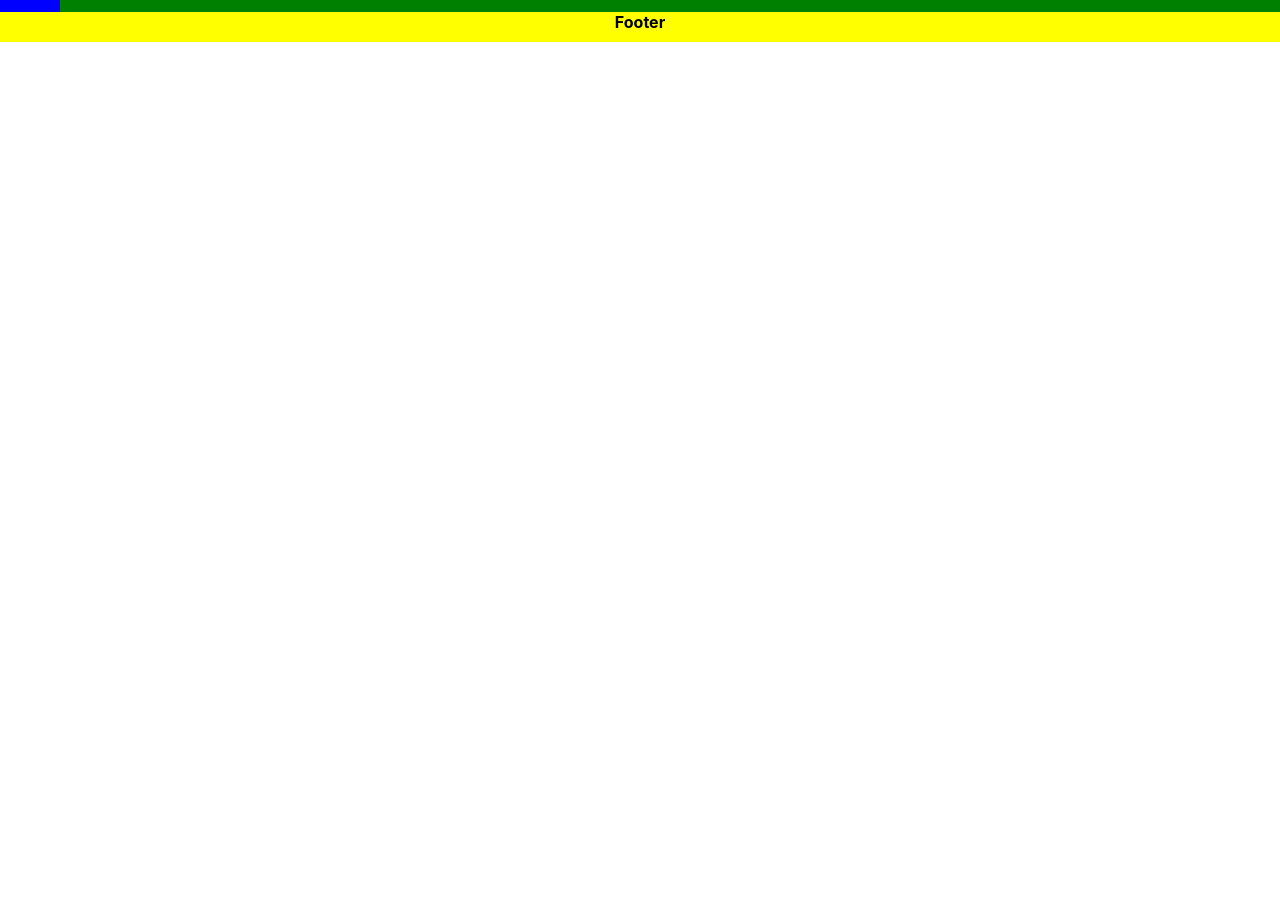
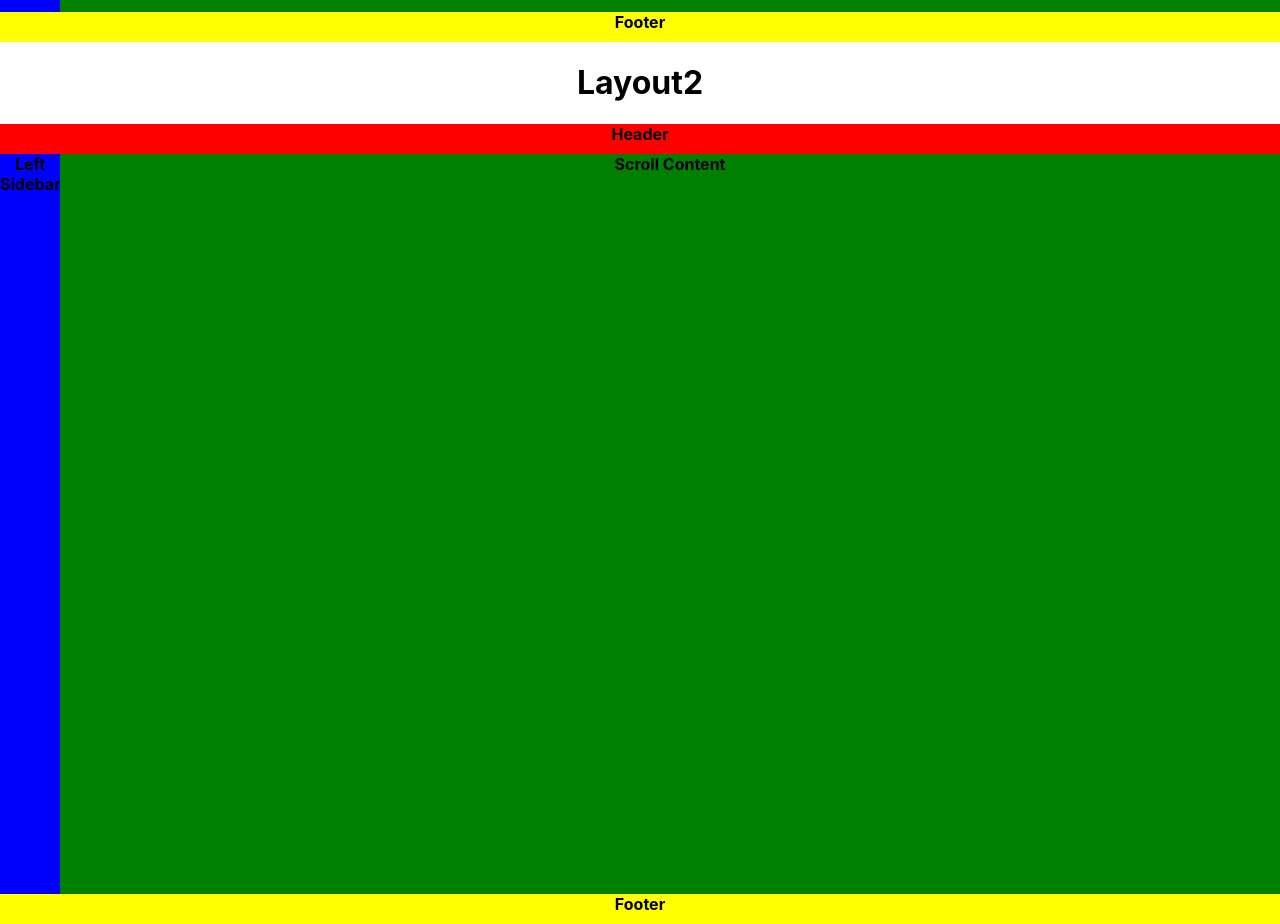
Before and after one commit to Wei12345/morrison.interview.front-end, a React (Create React App) app: page / in a window 1280 px wide. Shown: the part 840-1764 px from the top of the page. Before the commit the page ends 882 px from the top, so only its background shows below. Built offline with nearby package versions, Linux system fonts and the light colour scheme.

Commit message:
feat: add layout2

```diff
--- a/src/App.js
+++ b/src/App.js
@@ -1,6 +1,7 @@
 import styles from './App.module.scss';
 
 import Layout1 from './pages/layout1/Layout1.js';
+import Layout2 from './pages/layout2/Layout2.js';
 
 function App() {
   return (
@@ -9,6 +10,10 @@ function App() {
         <h1 className={styles.app__answerTitle}>Layout1</h1>
         <Layout1 />
       </div>
+      <div className={styles.app__answer}>
+        <h1 className={styles.app__answerTitle}>Layout2</h1>
+        <Layout2 />
+      </div>
     </div>
   );
 }
--- /dev/null
+++ b/src/pages/layout2/Layout2.js
@@ -0,0 +1,25 @@
+import styles from './style.module.scss';
+
+function Layout2() {
+  return (
+    <div className={styles.layout2}>
+      <div className={styles.layout2__header}>
+        <h1 className={styles.layout2__title}>Header</h1>
+      </div>
+
+      <div className={styles.layout2__leftSidebar}>
+        <h1 className={styles.layout2__title}>Left Sidebar</h1>
+      </div>
+      <div className={styles.layout2__content}>
+        <h1 className={styles.layout2__title}>Scroll Content</h1>
+        <div className={styles.layout2__higherThanContent}></div>
+      </div>
+
+      <div className={styles.layout2__footer}>
+        <h1 className={styles.layout2__title}>Footer</h1>
+      </div>
+    </div>
+  )
+}
+
+export default Layout2;
--- /dev/null
+++ b/src/pages/layout2/style.module.scss
@@ -0,0 +1,45 @@
+.layout2 {
+  height: 100vh;
+  width: 100vw;
+  display: grid;
+  grid-template-areas:
+    "header header"
+    "leftSidebar content"
+    "footer footer";
+  grid-template-columns: 60px 1fr;
+  grid-template-rows: 30px 1fr 30px;
+
+  &__header {
+    grid-area: header;
+
+    background-color: red;
+  }
+
+  &__leftSidebar {
+    grid-area: leftSidebar;
+
+    background-color: blue;
+  }
+
+  &__content {
+    grid-area: content;
+    overflow: auto;
+
+    background-color: green;
+  }
+
+  &__higherThanContent {
+    height: 200vh;
+  }
+
+  &__footer {
+    grid-area: footer;
+
+    background-color: yellow;
+  }
+
+  &__title {
+    margin: 0;
+    font-size: 1rem;
+  }
+}
```
